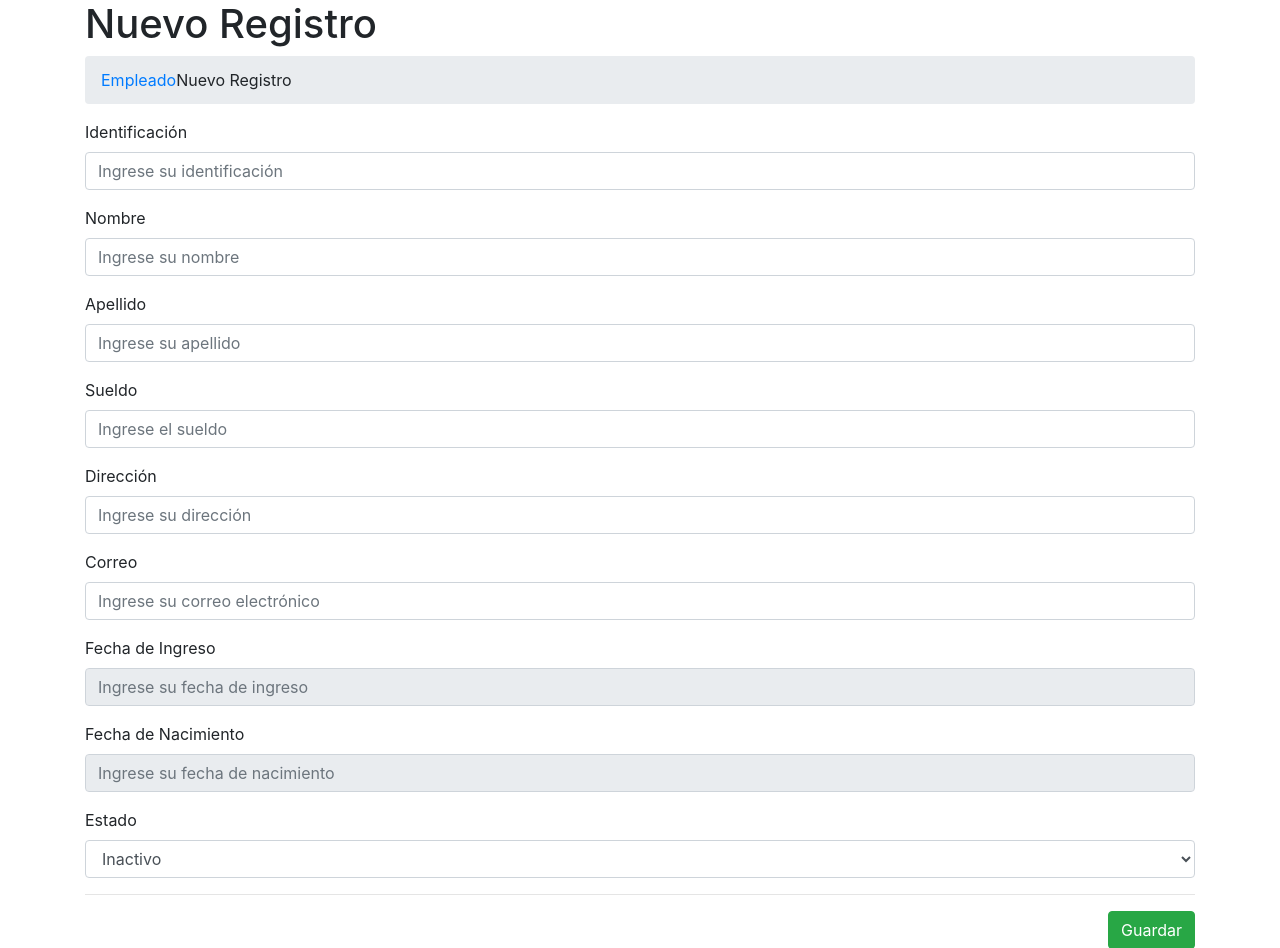
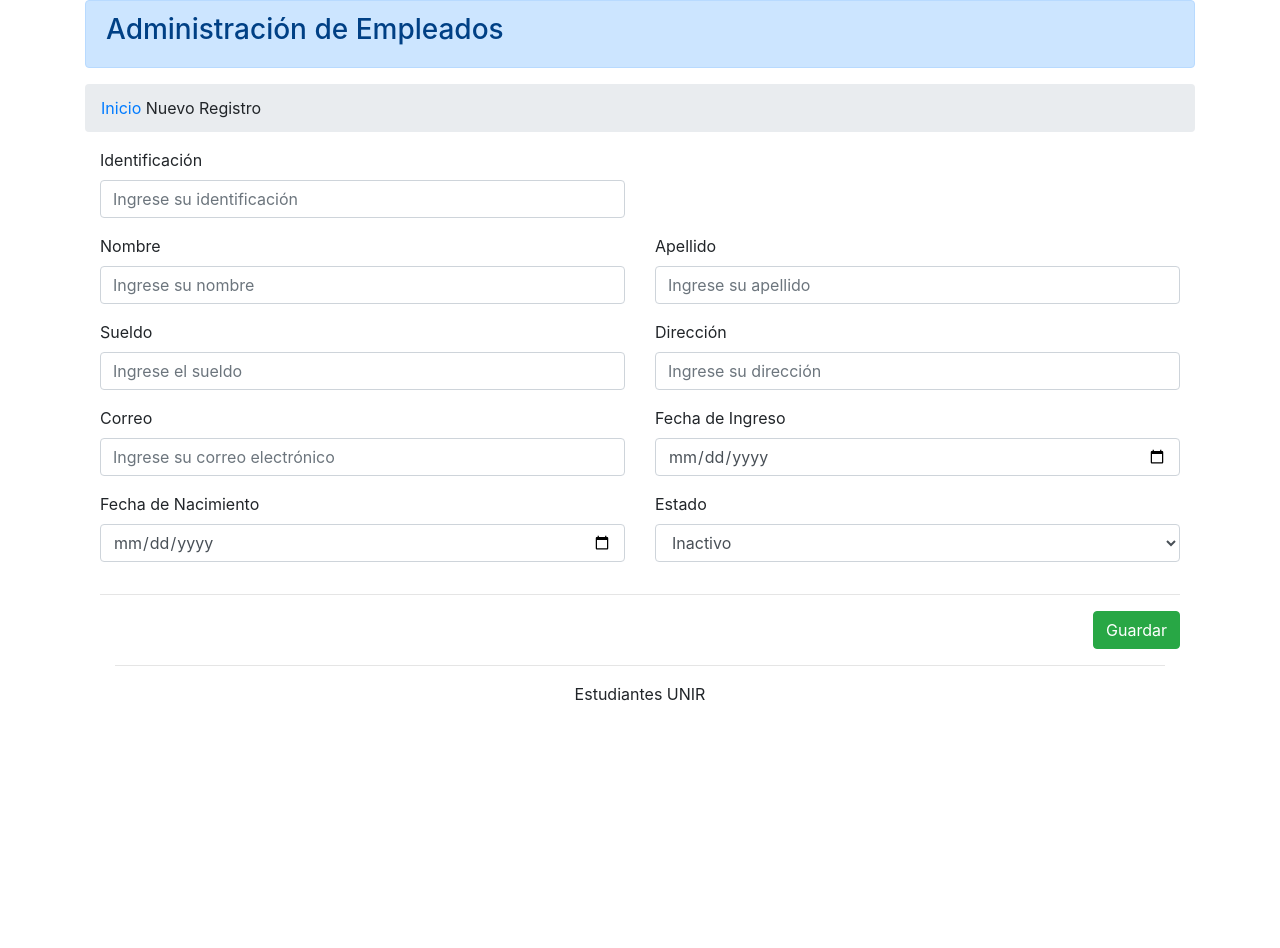
Before and after one commit to yaaperezu/computacion_servidor_web, a PHP site: the page made by laboratorio1/index.php in a window 1280 px wide. Shown: the top 948 px of the page. After the commit the page ends 701 px from the top, so only its background shows below. Run offline with PHP 8.4, Linux system fonts and the light colour scheme; some libraries are stand-ins or nearby versions.

Commit message:
Cambio tabla

```diff
--- a/laboratorio1/index.php
+++ b/laboratorio1/index.php
@@ -5,15 +5,15 @@
 
         <meta charset="utf-8" />
 
+
+        <link rel="stylesheet" href="https://stackpath.bootstrapcdn.com/bootstrap/4.1.0/css/bootstrap.min.css" integrity="sha384-9gVQ4dYFwwWSjIDZnLEWnxCjeSWFphJiwGPXr1jddIhOegiu1FwO5qRGvFXOdJZ4" crossorigin="anonymous">
         <link rel="stylesheet" href="//cdn.datatables.net/1.10.16/css/jquery.dataTables.min.css">
-        <link rel="stylesheet" href="https://stackpath.bootstrapcdn.com/bootstrap/4.1.0/css/bootstrap.min.css" integrity="sha384-9gVQ4dYFwwWSjIDZnLEWnxCjeSWFphJiwGPXr1jddIhOegiu1FwO5qRGvFXOdJZ4" crossorigin="anonymous">
-
         <script src="http://code.jquery.com/jquery-1.11.2.min.js"></script>
 	</head>
     <body>
+    <div class="container">
 
-
-    <div class="container">
+ <div class="alert alert-primary"><h3>Administración de Empleados</h3></div>
 
     <?php
 
--- a/laboratorio1/views/empleado-editar.php
+++ b/laboratorio1/views/empleado-editar.php
@@ -1,57 +1,78 @@
-
-<h1 class="page-header">
-    <?php echo $emp->id != null ? $emp->nombres : 'Nuevo Registro'; ?>
-</h1>
-
 
 <ol class="breadcrumb">
-  <li><a href="?c=empleado">Empleado</a></li>
-  <li class="active"><?php echo $emp->id != null ? $emp->nombres : 'Nuevo Registro'; ?></li>
+  <li><a href="?c=empleado">Inicio&nbsp</a></li>
+  <li class="active"><?php echo $emp->id != null ? 'Editar '.$emp->nombres : 'Nuevo Registro'; ?></li>
 </ol>
 
 <form id="frm-empleado" action="?c=empleado&a=GuardarEmpleado" method="post" enctype="multipart/form-data">
     <input type="hidden" name="id" value="<?php echo $emp->id; ?>" />
-
+<div class="container">
+  <div class="row">
+    <div class="col-sm-6">
     <div class="form-group">
     <label>Identificación</label>
-        <input type="text" name="identificacion" value="<?php echo $emp->identificacion; ?>" class="form-control" placeholder="Ingrese su identificación" data-validacion-tipo="requerido|min:3" />
+        <input type="text" name="identificacion" value="<?php echo $emp->identificacion; ?>" class="form-control" placeholder="Ingrese su identificación" required />
+    </div>
+</div>
+</div>
+<div class="row">
+    <div class="col-sm-6">
+    <div class="form-group">
+    <label>Nombre</label>
+    <input type="text" name="nombres" value="<?php echo $emp->nombres; ?>" class="form-control" placeholder="Ingrese su nombre" required />
     </div>
 
+</div>
+<div class="col-sm-6">
     <div class="form-group">
-        <label>Nombre</label>
-        <input type="text" name="nombres" value="<?php echo $emp->nombres; ?>" class="form-control" placeholder="Ingrese su nombre" data-validacion-tipo="requerido|min:3" />
+    <label>Apellido</label>
+    <input type="text" name="apellidos" value="<?php echo $emp->apellidos; ?>" class="form-control" placeholder="Ingrese su apellido" required />
     </div>
 
-    <div class="form-group">
-        <label>Apellido</label>
-        <input type="text" name="apellidos" value="<?php echo $emp->apellidos; ?>" class="form-control" placeholder="Ingrese su apellido" data-validacion-tipo="requerido|min:3" />
+</div>
 </div>
 
+<div class="row">
+    <div class="col-sm-6">
     <div class="form-group">
     <label>Sueldo</label>
-        <input type="text" name="sueldo" value="<?php echo $emp->sueldo; ?>" class="form-control" placeholder="Ingrese el sueldo" data-validacion-tipo="requerido|min:5" />
+        <input type="text" name="sueldo" value="<?php echo $emp->sueldo; ?>" class="form-control" placeholder="Ingrese el sueldo" required />
     </div>
 
+</div>
+<div class="col-sm-6">
     <div class="form-group">
     <label>Dirección</label>
-        <input type="text" name="direccion" value="<?php echo $emp->direccion; ?>" class="form-control" placeholder="Ingrese su dirección" data-validacion-tipo="requerido|min:10" />
+        <input type="text" name="direccion" value="<?php echo $emp->direccion; ?>" class="form-control" placeholder="Ingrese su dirección" required/>
     </div>
 
+</div>
+</div>
+<div class="row">
+    <div class="col-sm-6">
     <div class="form-group">
     <label>Correo</label>
-        <input type="text" name="correo" value="<?php echo $emp->correo; ?>" class="form-control" placeholder="Ingrese su correo electrónico" data-validacion-tipo="requerido|email" />
+        <input type="email" name="correo" value="<?php echo $emp->correo; ?>" class="form-control" placeholder="Ingrese su correo electrónico" required/>
     </div>
 
+</div>
+<div class="col-sm-6">
     <div class="form-group">
     <label>Fecha de Ingreso</label>
-        <input readonly type="text" name="fechaingreso" value="<?php echo $emp->fechaingreso; ?>" class="form-control datepicker" placeholder="Ingrese su fecha de ingreso" data-validacion-tipo="requerido" />
+        <input  type="date" name="fechaingreso" value="<?php echo $emp->fechaingreso; ?>" class="form-control datepicker" placeholder="Ingrese su fecha de ingreso" required />
     </div>
 
+</div>
+</div>
+<div class="row">
+    <div class="col-sm-6">
     <div class="form-group">
     <label>Fecha de Nacimiento</label>
-        <input readonly type="text" name="fechanacimiento" value="<?php echo $emp->fechanacimiento; ?>" class="form-control datepicker" placeholder="Ingrese su fecha de nacimiento" data-validacion-tipo="requerido" />
+        <input  type="date" name="fechanacimiento" value="<?php echo $emp->fechanacimiento; ?>" class="form-control datepicker" placeholder="Ingrese su fecha de nacimiento" required />
     </div>
 
+</div>
+<div class="col-sm-6">
     <div class="form-group">
     <label>Estado</label>
         <select name="estado" class="form-control">
@@ -60,17 +81,14 @@
         </select>
     </div>
 
+</div>
+</div>
+
+
+
     <hr />
 
     <div class="text-right">
         <button class="btn btn-success">Guardar</button>
     </div>
 </form>
-
-<script>
-    $(document).ready(function(){
-        $("#frm-empleado").submit(function(){
-            return $(this).validate();
-        });
-    })
-</script>
```
Lines whose indentation alone changed are shown as unchanged.
